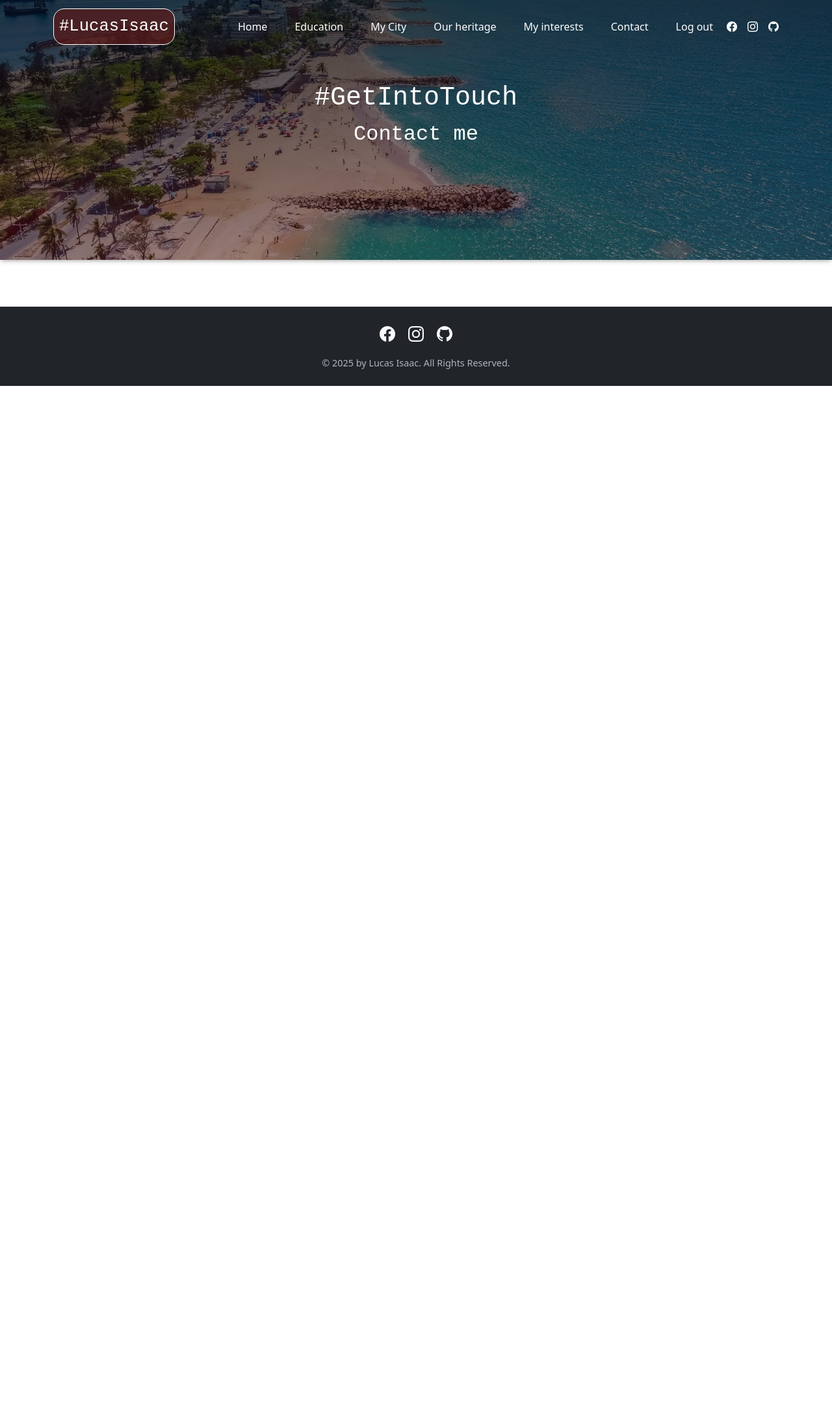
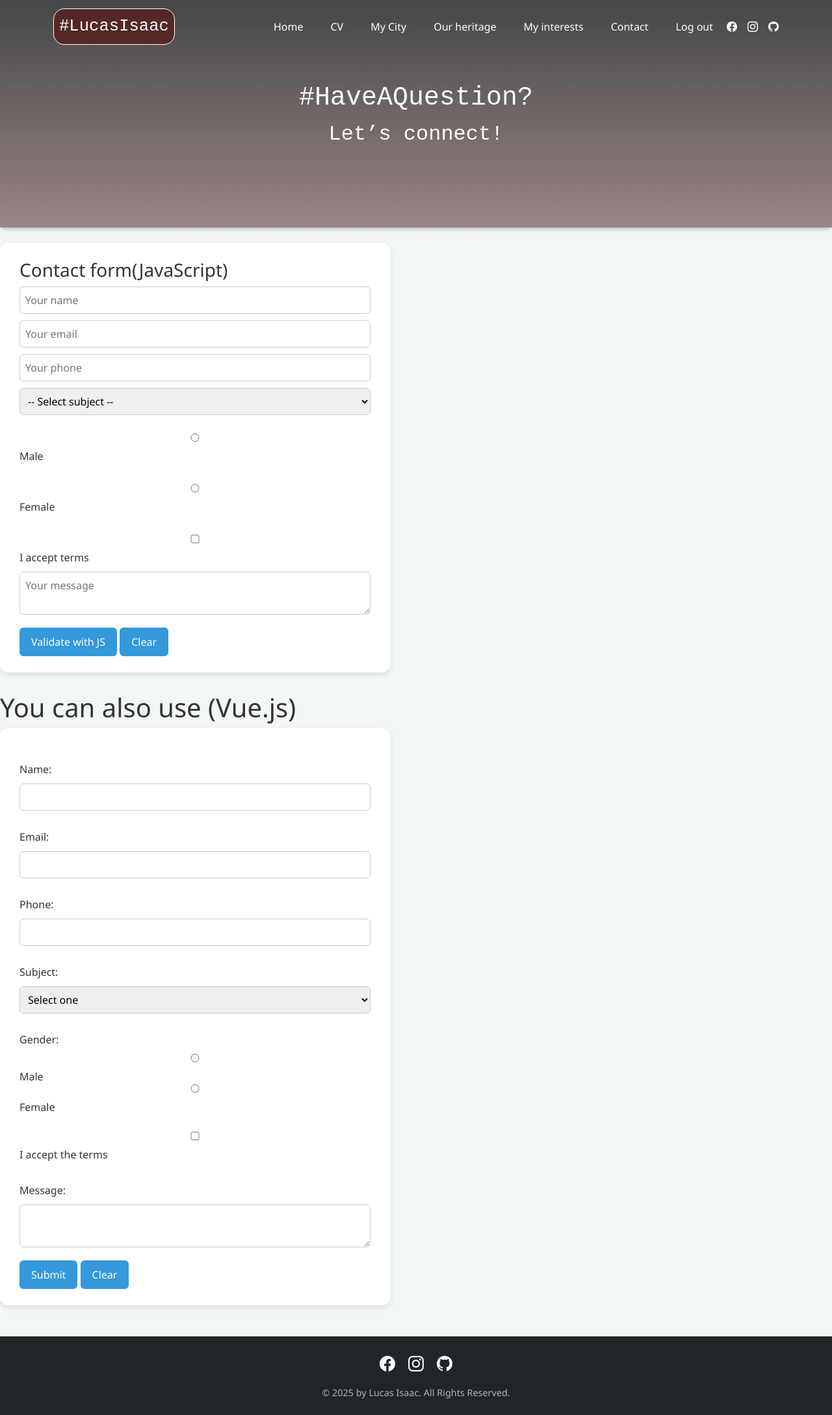
Before and after one commit to Lucaskatalahali/Mywebsite, a PHP site: page /contact.html in a window 1280 px wide. Shown: the whole page at 65% size. Before the commit the page ends 594 px from the top, so only its background shows below. Run offline with PHP 8.4, Linux system fonts and the light colour scheme.

Commit message:
Contact page done (with validation using JavaScript and Vue.js). Updated education page.

```diff
--- a/contact.html
+++ b/contact.html
@@ -1,37 +1,93 @@
 <!DOCTYPE html>
 <html lang="en">
 <head>
-    <meta charset="UTF-8">
-    <meta name="viewport" content="width=device-width, initial-scale=1.0">
+  <meta charset="UTF-8" />
+  <meta name="viewport" content="width=device-width, initial-scale=1.0"/>
   <title>Lucas-mysite</title>
-    <link rel="stylesheet" href="css/style.css">
-    <link href="https://cdn.jsdelivr.net/npm/bootstrap@5.3.3/dist/css/bootstrap.min.css" rel="stylesheet">
-    <link rel="stylesheet" href="https://cdn.jsdelivr.net/npm/bootstrap-icons@1.11.3/font/bootstrap-icons.css">
-
+  <link rel="stylesheet" href="css/style.css"/>
+  <link href="https://cdn.jsdelivr.net/npm/bootstrap@5.3.3/dist/css/bootstrap.min.css" rel="stylesheet"/>
+  <link rel="stylesheet" href="https://cdn.jsdelivr.net/npm/bootstrap-icons@1.11.3/font/bootstrap-icons.css"/>
+  <script src="https://cdn.jsdelivr.net/npm/vue@2"></script>
   <style>
-      header{
-        background-image: linear-gradient(rgba(0, 0, 0, 0.712), rgba(51, 4, 4, 0.47)),  url(images/city_background.jpg);
+    header {
+      background-image: linear-gradient(rgba(0, 0, 0, 0.712), rgba(51, 4, 4, 0.47)), url();
     }
-      header p{
+    header p {
       font-size: 2rem;
     }
+    input, select, textarea {
+      display: block;
+      margin-bottom: 10px;
+      width: 100%;
+      padding: 8px;
+    }
+    .error {
+      color: red;
+      font-size: 0.9em;
+    }
+    body {
+      font-family: 'Segoe UI', Tahoma, Geneva, Verdana, sans-serif;
+      background: #f4f7f8;
+      color: #333;
+    }
+    form {
+      background: #fff;
+      padding: 25px 30px;
+      margin-bottom: 30px;
+      border-radius: 12px;
+      box-shadow: 0 4px 10px rgba(0, 0, 0, 0.1);
+      max-width: 600px;
+    }
+    input[type="text"], input[type="email"], select, textarea {
+      border: 1px solid #ccc;
+      border-radius: 6px;
+      font-size: 1em;
+      transition: border-color 0.2s ease-in-out;
+    }
+    label {
+      margin: 8px 0 5px;
+      font-weight: 500;
+      padding: 18px 0 5px;
+      display: block;
+    }
+    .error {
+      color: #e74c3c;
+      font-size: 0.9em;
+      margin-top: -6px;
+      margin-bottom: 8px;
+    }
+    button {
+      background-color: #3498db;
+      color: white;
+      padding: 10px 18px;
+      border: none;
+      border-radius: 6px;
+      cursor: pointer;
+      font-size: 1em;
+      margin-top: 10px;
+      transition: background-color 0.2s ease-in-out;
+    }
+    button:hover {
+      background-color: #2980b9;
+    }
+    hr {
+      margin: 40px 0;
+      border: 1px solid #ddd;
+    }
   </style>
-
 </head>
 <body>
-
   <header>
-      <!-- Navbar (barra de menu) -->
     <nav class="navbar navbar-expand-lg">
       <div class="container">
-          <a class="navbar-brand" href="index.html">#LucasIsaac</a> <!--Quero remover essa linha-->
+        <a class="navbar-brand" href="index.html">#LucasIsaac</a>
         <button class="navbar-toggler" type="button" data-bs-toggle="collapse" data-bs-target="#navbarNav">
           <span class="navbar-toggler-icon"></span>
         </button>
         <div class="collapse navbar-collapse" id="navbarNav">
           <ul class="navbar-nav ms-auto navbar-menu">
             <li class="nav-item"><a class="nav-link" href="index.html">Home</a></li>
-              <li class="nav-item"><a class="nav-link" href="education.html">Education</a></li>
+            <li class="nav-item"><a class="nav-link" href="education.html">CV</a></li>
             <li class="nav-item"><a class="nav-link" href="mycity.html">My City</a></li>
             <li class="nav-item"><a class="nav-link" href="heritage.html">Our heritage</a></li>
             <li class="nav-item"><a class="nav-link" href="interests.html">My interests</a></li>
@@ -39,25 +95,181 @@
             <li class="nav-item"><a class="nav-link" href="login.html">Log out</a></li>
           </ul>
           <ul class="d-flex gap-3 list-unstyled mb-0">
-              <li><a href="https://www.facebook.com/profile.php?id=61552841411589" target="_blank" rel="noopener noreferrer"><i class="bi bi-facebook"></i></a></li>
-              <li><a href="https://www.instagram.com/lucas7isaac/" target="_blank" rel="noopener noreferrer"><i class="bi bi-instagram"></i></a></li>
-              <li><a href="https://github.com/Lucaskatalahali" target="_blank" rel="noopener noreferrer"><i class="bi bi-github"></i></a></li>
+            <li><a href="https://www.facebook.com/profile.php?id=61552841411589" target="_blank"><i class="bi bi-facebook"></i></a></li>
+            <li><a href="https://www.instagram.com/lucas7isaac/" target="_blank"><i class="bi bi-instagram"></i></a></li>
+            <li><a href="https://github.com/Lucaskatalahali" target="_blank"><i class="bi bi-github"></i></a></li>
           </ul>
         </div>
       </div>
     </nav>
-    <h1>#GetIntoTouch</h1>
-    <p>Contact me</p>
+    <h1>#HaveAQuestion?</h1>
+    <p> Let’s connect!</p>
   </header><br>
 
+  <!-- Formulário Manual -->
+  <form id="manualForm">
+    <h3>Contact form(JavaScript)</h3>
+    <input type="text" id="name" placeholder="Your name">
+    <input type="email" id="email" placeholder="Your email">
+    <input type="text" id="phone" placeholder="Your phone">
+    <select id="subject">
+      <option value="">-- Select subject --</option>
+      <option value="support">Support</option>
+      <option value="feedback">Feedback</option>
+    </select>
+    <label><input type="radio" name="gender" value="male"> Male</label>
+    <label><input type="radio" name="gender" value="female"> Female</label>
+    <label><input type="checkbox" id="terms"> I accept terms</label>
+    <textarea id="message" placeholder="Your message"></textarea>
+    <button type="button" onclick="validateJS()">Validate with JS</button>
+    <button type="reset">Clear</button>
+  </form>
+
+  <!-- Formulário com Vue -->
+  <h1>You can also use (Vue.js)</h1>
+  <div id="vue-form">
+    <form @submit.prevent="validateVue">
+      <div>
+        <label>Name:</label>
+        <input type="text" v-model="form.name">
+        <span class="error" v-if="errors.name">{{ errors.name }}</span>
+      </div>
+      <div>
+        <label>Email:</label>
+        <input type="text" v-model="form.email">
+        <span class="error" v-if="errors.email">{{ errors.email }}</span>
+      </div>
+      <div>
+        <label>Phone:</label>
+        <input type="text" v-model="form.phone">
+        <span class="error" v-if="errors.phone">{{ errors.phone }}</span>
+      </div>
+      <div>
+        <label>Subject:</label>
+        <select v-model="form.subject">
+          <option disabled value="">Select one</option>
+          <option>Feedback</option>
+          <option>Support</option>
+        </select>
+        <span class="error" v-if="errors.subject">{{ errors.subject }}</span>
+      </div>
+      <div>
+        <label>Gender:</label>
+        <input type="radio" value="Male" v-model="form.gender"> Male
+        <input type="radio" value="Female" v-model="form.gender"> Female
+        <span class="error" v-if="errors.gender">{{ errors.gender }}</span>
+      </div>
+      <div>
+        <label><input type="checkbox" v-model="form.terms"> I accept the terms</label>
+        <span class="error" v-if="errors.terms">{{ errors.terms }}</span>
+      </div>
+      <div>
+        <label>Message:</label>
+        <textarea v-model="form.message"></textarea>
+        <span class="error" v-if="errors.message">{{ errors.message }}</span>
+      </div>
+      <button type="submit">Submit</button>
+      <button type="button" @click="resetForm">Clear</button>
+    </form>
+  </div>
+
+  <!-- Script JS -->
+  <script>
+    function validateJS() {
+      const name = document.getElementById("name").value.trim();
+      const email = document.getElementById("email").value.trim();
+      const phone = document.getElementById("phone").value.trim();
+      const subject = document.getElementById("subject").value;
+      const gender = document.querySelector('input[name="gender"]:checked');
+      const terms = document.getElementById("terms").checked;
+      const message = document.getElementById("message").value.trim();
+
+      let errors = [];
+
+      if (!name) errors.push("Name is required.");
+      if (!email || !email.includes("@")) errors.push("Valid email is required.");
+      if (!phone || !/^\d+$/.test(phone)) errors.push("Phone must contain only digits.");
+      if (!subject) errors.push("Subject must be selected.");
+      if (!gender) errors.push("Gender is required.");
+      if (!terms) errors.push("You must accept the terms.");
+      if (!message) errors.push("Message is required.");
+
+      if (errors.length > 0) {
+        alert("Errors:\n" + errors.join("\n"));
+      } else {
+        // Salva os dados no localStorage (opcional) e redireciona
+        const data = {
+          name, email, phone, subject,
+          gender: gender.value,
+          terms, message
+        };
+        localStorage.setItem("contactData", JSON.stringify(data));
+        window.location.href = "submitted.html";
+      }
+    }
+  </script>
+
+  <!-- Script Vue.js -->
+  <script>
+    new Vue({
+      el: '#vue-form',
+      data: {
+        form: {
+          name: '',
+          email: '',
+          phone: '',
+          subject: '',
+          gender: '',
+          terms: false,
+          message: ''
+        },
+        errors: {}
+      },
+      methods: {
+        validateVue() {
+          this.errors = {};
+          if (!this.form.name) this.errors.name = 'Name is required';
+          if (!this.form.email || !this.validEmail(this.form.email)) this.errors.email = 'Valid email is required';
+          if (!this.form.phone || !/^\d+$/.test(this.form.phone)) this.errors.phone = 'Phone must contain only digits';
+          if (!this.form.subject) this.errors.subject = 'Please select a subject';
+          if (!this.form.gender) this.errors.gender = 'Please select gender';
+          if (!this.form.terms) this.errors.terms = 'You must accept the terms';
+          if (!this.form.message) this.errors.message = 'Message is required';
+
+          if (Object.keys(this.errors).length === 0) {
+            localStorage.setItem('contactData', JSON.stringify(this.form));
+            window.location.href = 'submitted.html';
+          }
+        },
+        resetForm() {
+          this.form = {
+            name: '',
+            email: '',
+            phone: '',
+            subject: '',
+            gender: '',
+            terms: false,
+            message: ''
+          };
+          this.errors = {};
+        },
+        validEmail(email) {
+          const re = /^\S+@\S+\.\S+$/;
+          return re.test(email);
+        }
+      }
+    });
+  </script>
+
+  <!-- Footer -->
   <footer class="text-light py-4 mt-5 bg-dark">
     <div class="container">
       <div class="row">
         <div class="col text-center">
           <ul class="social-icons justify-content-center">
-          <li><a href="https://www.facebook.com/profile.php?id=61552841411589" target="_blank" rel="noopener noreferrer"><i class="bi bi-facebook"></i></a></li>
-          <li><a href="https://www.instagram.com/lucas7isaac/" target="_blank" rel="noopener noreferrer"><i class="bi bi-instagram"></i></a></li>
-          <li><a href="https://github.com/Lucaskatalahali" target="_blank" rel="noopener noreferrer"><i class="bi bi-github"></i></a></li>
+            <li><a href="https://www.facebook.com/profile.php?id=61552841411589" target="_blank"><i class="bi bi-facebook"></i></a></li>
+            <li><a href="https://www.instagram.com/lucas7isaac/" target="_blank"><i class="bi bi-instagram"></i></a></li>
+            <li><a href="https://github.com/Lucaskatalahali" target="_blank"><i class="bi bi-github"></i></a></li>
           </ul>
           <div class="mt-3">
             <p class="mb-0">&copy; 2025 by Lucas Isaac. All Rights Reserved.</p>
@@ -66,6 +278,7 @@
       </div>
     </div>
   </footer>
+
   <script src="https://cdn.jsdelivr.net/npm/bootstrap@5.3.3/dist/js/bootstrap.bundle.min.js"></script>
 </body>
 </html>
--- a/css/style.css
+++ b/css/style.css
@@ -8,7 +8,7 @@
 }
 
 header{
-  height: 400px;
+  height: 350px;
   color: white;
   /*overflow-x: hidden;*/
   text-align: center;
--- a/heritage.html
+++ b/heritage.html
@@ -33,7 +33,7 @@
         <div class="collapse navbar-collapse" id="navbarNav">
           <ul class="navbar-nav ms-auto navbar-menu">
             <li class="nav-item"><a class="nav-link" href="index.html">Home</a></li>
-            <li class="nav-item"><a class="nav-link" href="education.html">Education</a></li>
+            <li class="nav-item"><a class="nav-link" href="education.html">CV</a></li>
             <li class="nav-item"><a class="nav-link" href="mycity.html">My City</a></li>
             <li class="nav-item"><a class="nav-link" href="heritage.html">Our heritage</a></li>
             <li class="nav-item"><a class="nav-link" href="interests.html">My interests</a></li>
--- a/ilhaluanda.html
+++ b/ilhaluanda.html
@@ -29,7 +29,7 @@
         <div class="collapse navbar-collapse" id="navbarNav">
           <ul class="navbar-nav ms-auto navbar-menu">
             <li class="nav-item"><a class="nav-link" href="index.html">Home</a></li>
-            <li class="nav-item"><a class="nav-link" href="education.html">Education</a></li>
+            <li class="nav-item"><a class="nav-link" href="education.html">CV</a></li>
             <li class="nav-item"><a class="nav-link" href="mycity.html">My City</a></li>
             <li class="nav-item"><a class="nav-link" href="heritage.html">Our heritage</a></li>
             <li class="nav-item"><a class="nav-link" href="interests.html">My interests</a></li>
--- a/index.html
+++ b/index.html
@@ -20,7 +20,7 @@
         <div class="collapse navbar-collapse" id="navbarNav">
           <ul class="navbar-nav ms-auto navbar-menu">
             <li class="nav-item"><a class="nav-link" href="index.html">Home</a></li>
-            <li class="nav-item"><a class="nav-link" href="education.html">Education</a></li>
+            <li class="nav-item"><a class="nav-link" href="education.html">CV</a></li>
             <li class="nav-item"><a class="nav-link" href="mycity.html">My City</a></li>
             <li class="nav-item"><a class="nav-link" href="heritage.html">Our heritage</a></li>
             <li class="nav-item"><a class="nav-link" href="interests.html">My interests</a></li>
--- a/interests.html
+++ b/interests.html
@@ -48,7 +48,7 @@
         <div class="collapse navbar-collapse" id="navbarNav">
           <ul class="navbar-nav ms-auto navbar-menu">
             <li class="nav-item"><a class="nav-link" href="index.html">Home</a></li>
-            <li class="nav-item"><a class="nav-link" href="education.html">Education</a></li>
+            <li class="nav-item"><a class="nav-link" href="education.html">CV</a></li>
             <li class="nav-item"><a class="nav-link" href="mycity.html">My City</a></li>
             <li class="nav-item"><a class="nav-link" href="heritage.html">Our heritage</a></li>
             <li class="nav-item"><a class="nav-link" href="interests.html">My interests</a></li>
--- a/miradouro.html
+++ b/miradouro.html
@@ -28,7 +28,7 @@
           <div class="collapse navbar-collapse" id="navbarNav">
             <ul class="navbar-nav ms-auto navbar-menu">
               <li class="nav-item"><a class="nav-link" href="index.html">Home</a></li>
-              <li class="nav-item"><a class="nav-link" href="education.html">Education</a></li>
+              <li class="nav-item"><a class="nav-link" href="education.html">CV</a></li>
               <li class="nav-item"><a class="nav-link" href="mycity.html">My City</a></li>
               <li class="nav-item"><a class="nav-link" href="heritage.html">Our heritage</a></li>
               <li class="nav-item"><a class="nav-link" href="interests.html">My interests</a></li>
--- a/mussulo.html
+++ b/mussulo.html
@@ -29,7 +29,7 @@
           <div class="collapse navbar-collapse" id="navbarNav">
             <ul class="navbar-nav ms-auto navbar-menu">
               <li class="nav-item"><a class="nav-link" href="index.html">Home</a></li>
-              <li class="nav-item"><a class="nav-link" href="education.html">Education</a></li>
+              <li class="nav-item"><a class="nav-link" href="education.html">CV</a></li>
               <li class="nav-item"><a class="nav-link" href="mycity.html">My City</a></li>
               <li class="nav-item"><a class="nav-link" href="heritage.html">Our heritage</a></li>
               <li class="nav-item"><a class="nav-link" href="interests.html">My interests</a></li>
--- a/mycity.html
+++ b/mycity.html
@@ -28,7 +28,7 @@
           <div class="collapse navbar-collapse" id="navbarNav">
             <ul class="navbar-nav ms-auto navbar-menu">
               <li class="nav-item"><a class="nav-link" href="index.html">Home</a></li>
-              <li class="nav-item"><a class="nav-link" href="education.html">Education</a></li>
+              <li class="nav-item"><a class="nav-link" href="education.html">CV</a></li>
               <li class="nav-item"><a class="nav-link" href="mycity.html">My City</a></li>
               <li class="nav-item"><a class="nav-link" href="heritage.html">Our heritage</a></li>
               <li class="nav-item"><a class="nav-link" href="interests.html">My interests</a></li>
--- a/park.html
+++ b/park.html
@@ -28,7 +28,7 @@
           <div class="collapse navbar-collapse" id="navbarNav">
             <ul class="navbar-nav ms-auto navbar-menu">
               <li class="nav-item"><a class="nav-link" href="index.html">Home</a></li>
-              <li class="nav-item"><a class="nav-link" href="education.html">Education</a></li>
+              <li class="nav-item"><a class="nav-link" href="education.html">CV</a></li>
               <li class="nav-item"><a class="nav-link" href="mycity.html">My City</a></li>
               <li class="nav-item"><a class="nav-link" href="heritage.html">Our heritage</a></li>
               <li class="nav-item"><a class="nav-link" href="interests.html">My interests</a></li>
```
Also changed, not shown: Education.html (+48 -28 lines), submitted.html (added, +71 -0 lines). Lines whose indentation alone changed are shown as unchanged.
